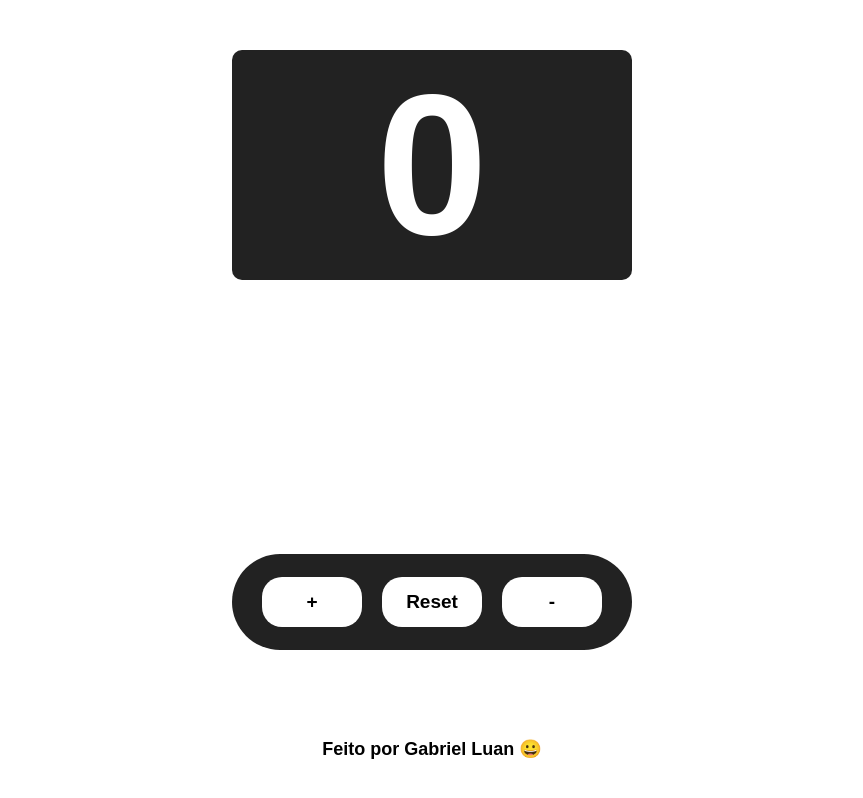
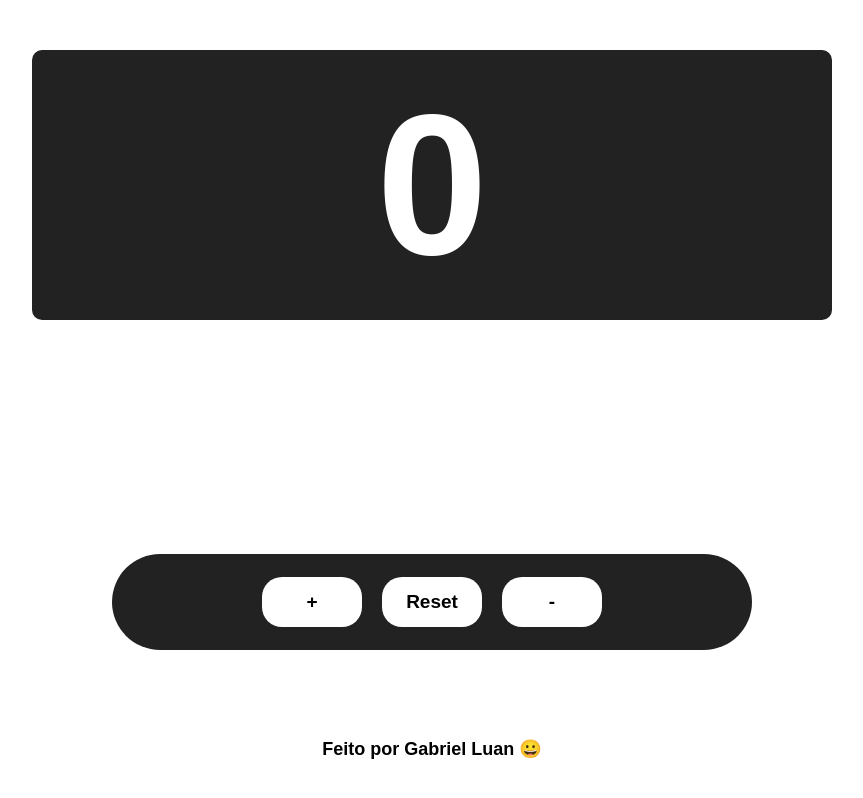
Before and after one commit to Luan-developer/Contador, a plain HTML site: page index.html in a window 1280 px wide. Shown: the whole page, without its empty margins (208-1071 px from the left). Drawn offline with Linux system fonts and the light colour scheme.

Commit message:
atualização

```diff
--- a/assets/css/style.css
+++ b/assets/css/style.css
@@ -14,7 +14,8 @@ header{
 }
 #contador{
   background-color:#222;
-  width: 400px;
+  width: 100vh;
+  padding:20px;
   color:#fff;
   text-align:center;
   font-size:200px;
@@ -35,7 +36,7 @@ section{
   padding: 20px;
   border: none;
   border-radius: 10pc;
-  width: 400px;
+  width: 80vh;
   position:absolute;
   bottom: 150px;
 }
```
